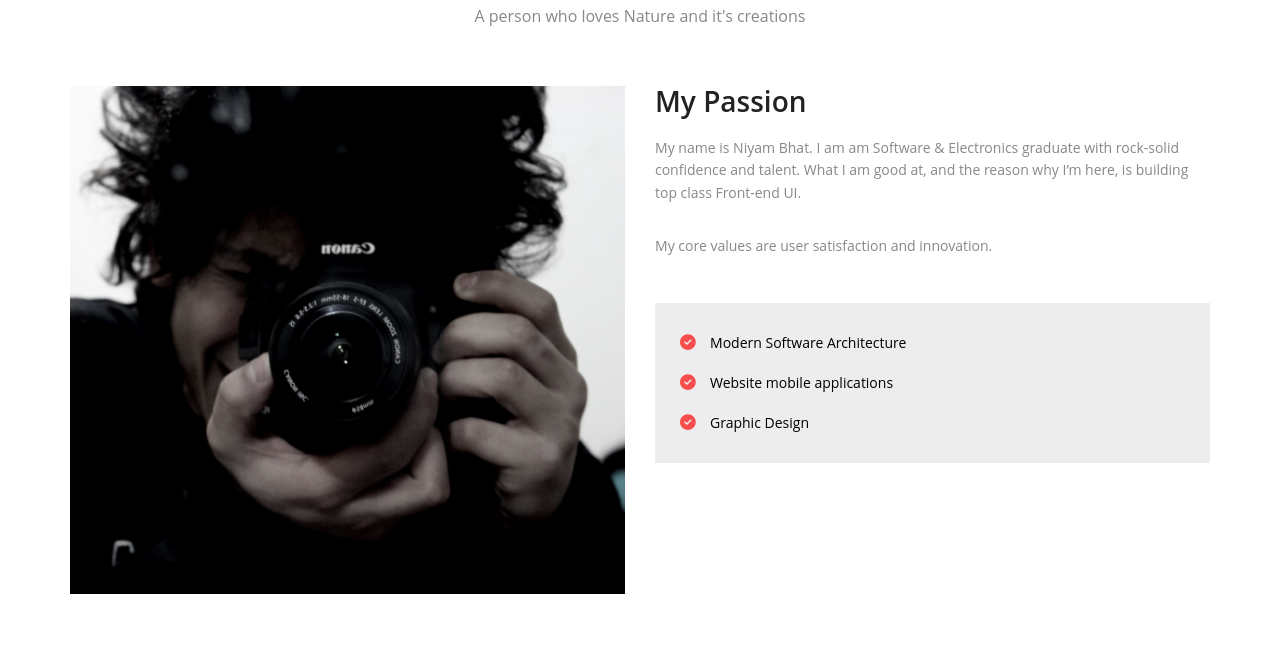
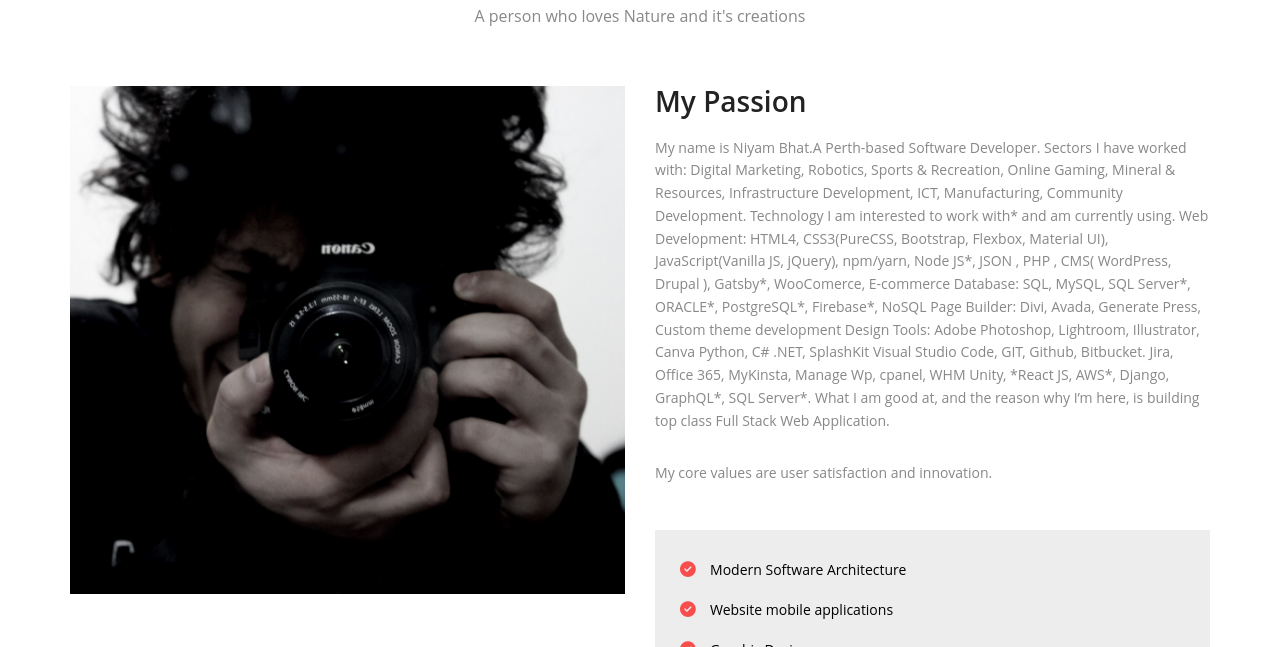
Before and after one commit to niyambhat/niyambhat.github.io, a plain HTML site: page index.html in a window 1280 px wide. Shown: the part 732-1379 px from the top of the page. Drawn offline with Linux system fonts and the light colour scheme.

Commit message:
Update index.html

```diff
--- a/index.html
+++ b/index.html
@@ -88,7 +88,21 @@
       <div class="col-md-6"> <img class="img-responsive" src="img/profile.jpg" align=""> </div>
       <div class="col-md-6">
         <h3>My Passion</h3>
-        <p>My name is Niyam Bhat. I am am Software & Electronics graduate with rock-solid confidence and talent. What I am good at, and the reason why I’m here, is building top class Front-end UI. </p> <p>My core values are user satisfaction and innovation.</p>
+        <p>My name is Niyam Bhat.A Perth-based Software Developer.
+
+Sectors I have worked with: Digital Marketing, Robotics, Sports & Recreation, Online Gaming, Mineral & Resources, Infrastructure Development, ICT, Manufacturing, Community Development.
+
+Technology I am interested to work with* and am currently using.
+
+Web Development: HTML4, CSS3(PureCSS, Bootstrap, Flexbox, Material UI), JavaScript(Vanilla JS, jQuery), npm/yarn, Node JS*, JSON , PHP
+, CMS( WordPress, Drupal ), Gatsby*, WooComerce, E-commerce
+Database: SQL, MySQL, SQL Server*, ORACLE*, PostgreSQL*, Firebase*, NoSQL
+Page Builder: Divi, Avada, Generate Press, Custom theme development
+Design Tools: Adobe Photoshop, Lightroom, Illustrator, Canva
+Python, C# .NET, SplashKit
+Visual Studio Code, GIT, Github, Bitbucket.
+Jira, Office 365, MyKinsta, Manage Wp, cpanel, WHM
+Unity, *React JS, AWS*, Django, GraphQL*, SQL Server*. What I am good at, and the reason why I’m here, is building top class Full Stack Web Application. </p> <p>My core values are user satisfaction and innovation.</p>
 
 
 									</p>
```
